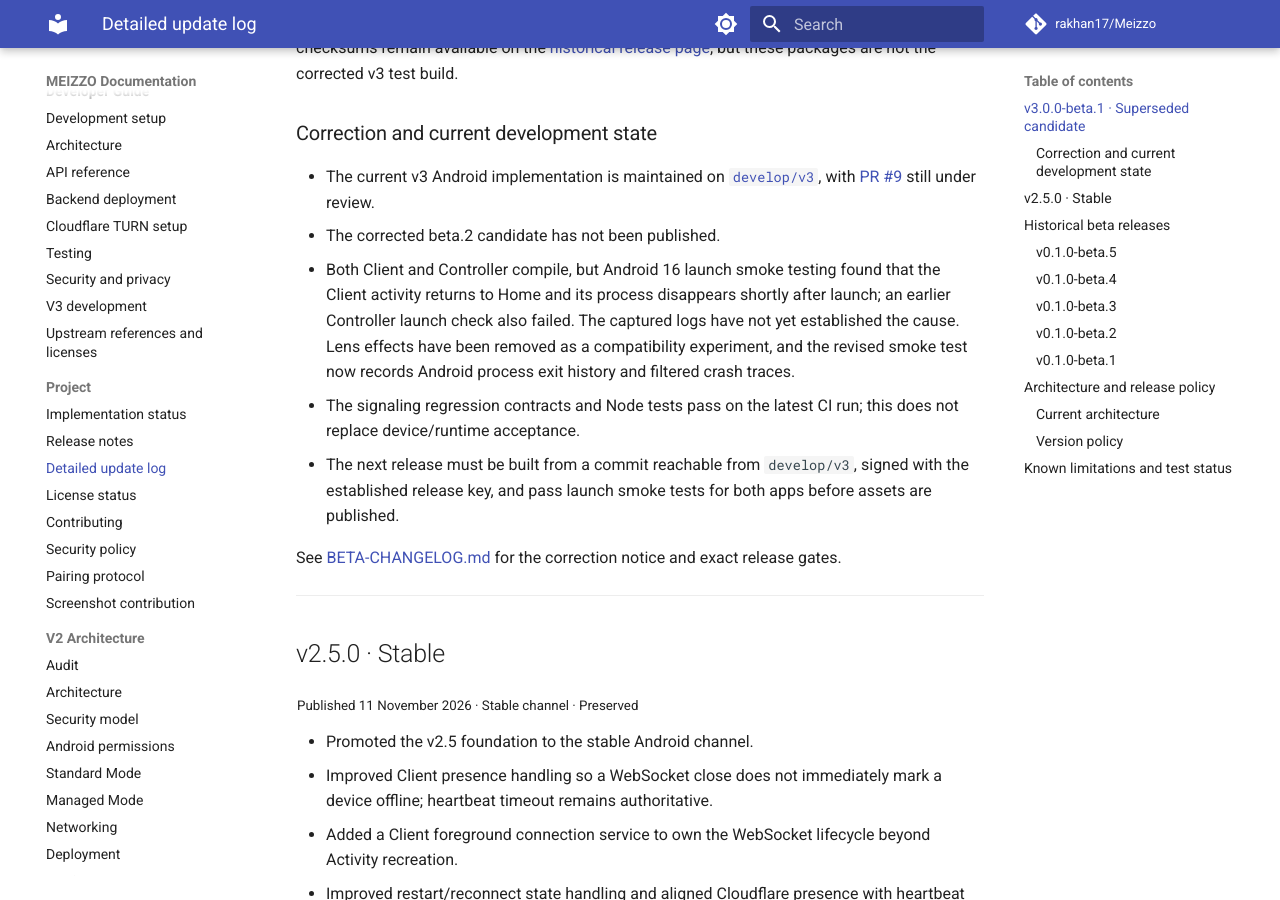
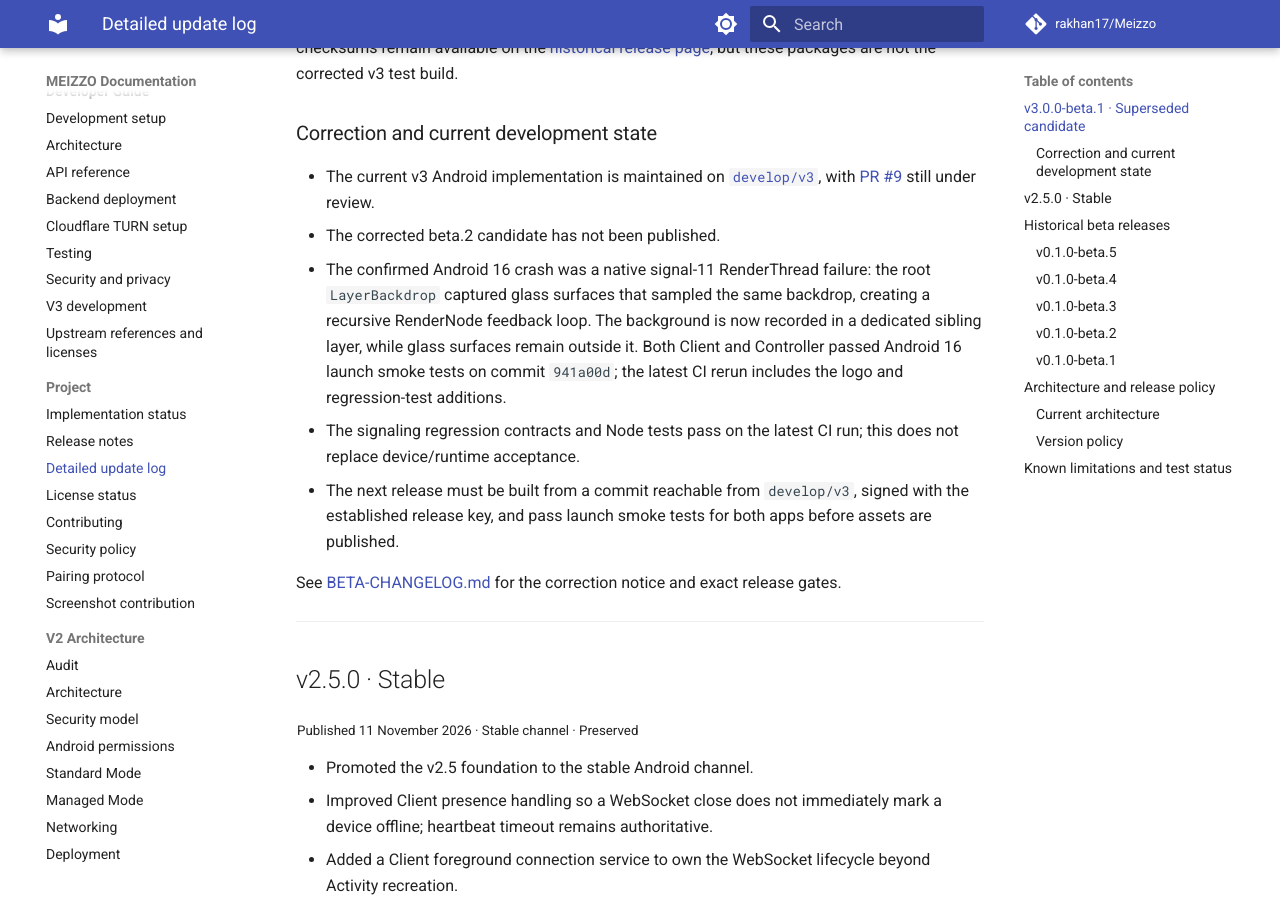
Before and after one commit to rakhan17/Meizzo, an MkDocs documentation site: the page built from docs/updates.md, in a window 1280 px wide and 900 px high, scrolled down 700 px. Built offline with MkDocs 1.6.1 and Material for MkDocs 9.7.7, drawn with Linux system fonts in a browser that asks for light colours; comment, search, counter and statistics services are not loaded.

Commit message:
docs: record confirmed Android RenderNode fix

```diff
--- a/docs/updates.md
+++ b/docs/updates.md
@@ -24,7 +24,7 @@ The tag resolves to commit `d8dc247` on the legacy `main` history. It does **not
 
 - The current v3 Android implementation is maintained on [`develop/v3`](https://github.com/rakhan17/Meizzo/tree/develop/v3), with [PR #9](https://github.com/rakhan17/Meizzo/pull/9) still under review.
 - The corrected beta.2 candidate has not been published.
-- Both Client and Controller compile, but Android 16 launch smoke testing found that the Client activity returns to Home and its process disappears shortly after launch; an earlier Controller launch check also failed. The captured logs have not yet established the cause. Lens effects have been removed as a compatibility experiment, and the revised smoke test now records Android process exit history and filtered crash traces.
+- The confirmed Android 16 crash was a native signal-11 RenderThread failure: the root `LayerBackdrop` captured glass surfaces that sampled the same backdrop, creating a recursive RenderNode feedback loop. The background is now recorded in a dedicated sibling layer, while glass surfaces remain outside it. Both Client and Controller passed Android 16 launch smoke tests on commit `941a00d`; the latest CI rerun includes the logo and regression-test additions.
 - The signaling regression contracts and Node tests pass on the latest CI run; this does not replace device/runtime acceptance.
 - The next release must be built from a commit reachable from `develop/v3`, signed with the established release key, and pass launch smoke tests for both apps before assets are published.
 
```
